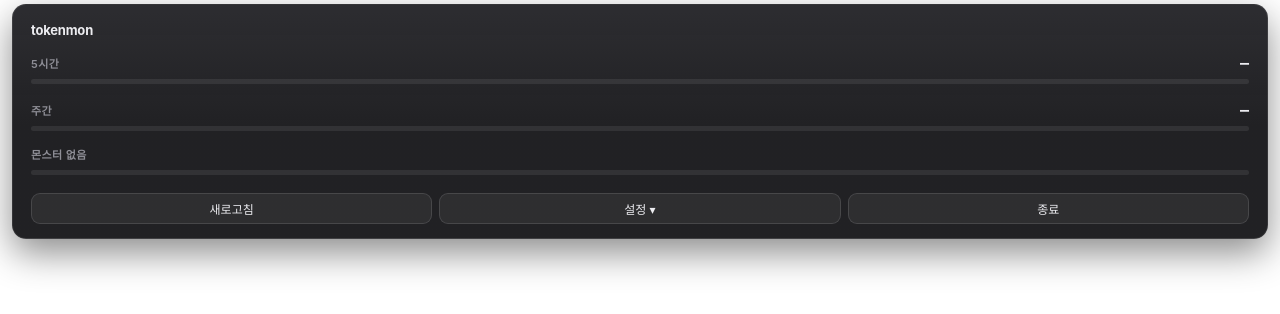
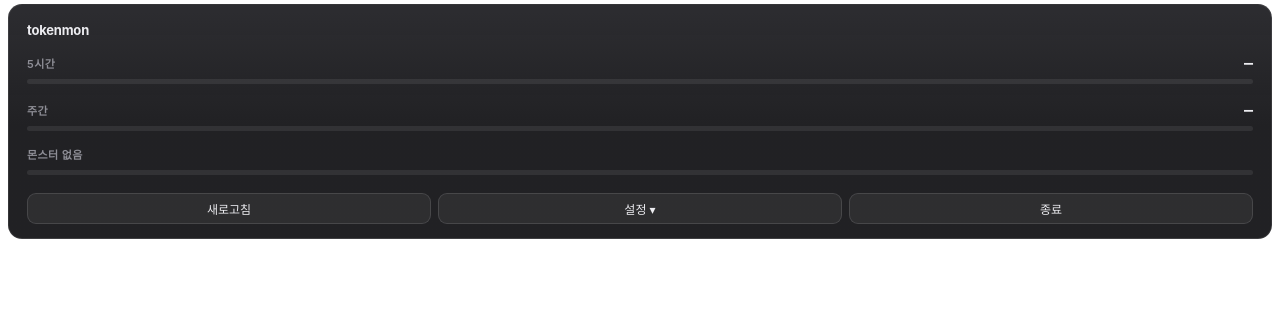
Before and after one commit to Kimsoo0119/tokenmon, an Electron app: page src/panel/panel.html in a window 1280 px wide. Drawn offline with Linux system fonts and the light colour scheme; no server answers.

Commit message:
패널 그림자를 제거합니다

```diff
--- a/src/panel/panel.html
+++ b/src/panel/panel.html
@@ -20,8 +20,7 @@
 
   #card { background: linear-gradient(180deg, rgba(38,38,42,.97), var(--bg) 120px);
     border: 1px solid var(--card-line); border-radius: 14px; padding: 16px 18px 14px;
-    margin: 4px 12px 26px; /* CSS 그림자 공간 */
-    box-shadow: 0 14px 36px rgba(0,0,0,.45);
+    margin: 4px 8px 8px;
     animation: pop .22s cubic-bezier(.2,.9,.3,1.2); }
   @keyframes pop { from { opacity: 0; transform: translateY(-6px) scale(.98); } }
 
```
